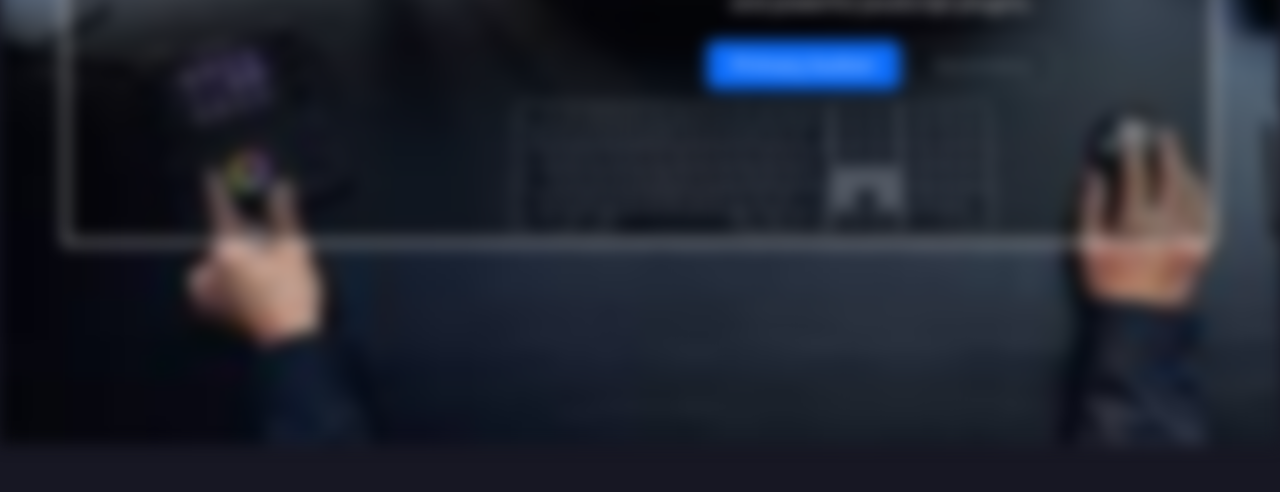
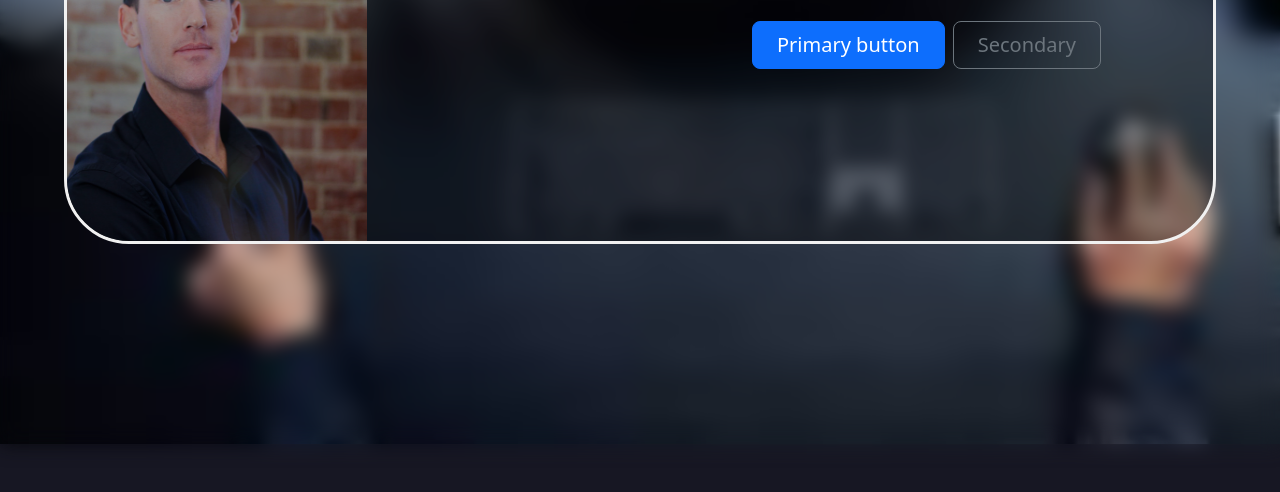
Before and after one commit to KyleSowers/KyleSowers.github.io, a website: page Index.html in a window 1280 px wide. Shown: the part 356-848 px from the top of the page. Drawn offline with nearby package versions, Linux system fonts and the light colour scheme.

Commit message:
Added personal photo to layer of hero.

```diff
--- a/Index.html
+++ b/Index.html
@@ -50,9 +50,10 @@
         </div>
     </nav>
     <main>
-        <div class="px-auto py-5 my-5 text-center hero-image ">
+        <div class="px-auto py-5 my-5 text-center hero-image position-relative ">
+            <div class="hero-bg"></div>
             <div class="heroInputs mx-auto">
-                <img class="d-block mx-auto mb-4" src="/docs/5.3/assets/brand/bootstrap-logo.svg" alt="" width="72" height="57">
+                <img class="d-block mx-auto mb-4 my-photo" src="./images/codeup-photo1%20copy.jpg" alt="" >
                 <h1 class="display-5 fw-bold text-body-light">Centered hero</h1>
                 <div class="col-lg-6 mx-auto">
                     <p class="lead mb-4">Quickly design and customize responsive mobile-first sites with Bootstrap, the world’s most popular front-end open source toolkit, featuring Sass variables and mixins, responsive grid system, extensive prebuilt components, and powerful JavaScript plugins.</p>
--- a/index.css
+++ b/index.css
@@ -30,9 +30,19 @@ body {
     height: 100vh;
     background-size: cover;
     color: white;
+}
 
-    filter: blur(8px);
-    -webkit-filter: blur(8px);
+.hero-bg {
+    background-image: url("images/software-development2.jpeg");
+    background-repeat: no-repeat;
+    background-position: center;
+    background-size: cover;
+    position: absolute;
+    top: 0;
+    left: 0;
+    width: 100%;
+    height: 100%;
+    filter: blur(10px);
 }
 
 .heroInputs {
@@ -47,8 +57,23 @@ body {
     z-index: 2;
     width: 90vw;
     height: 50vh;
-    padding: 20px;
+    padding-left: -10;
     text-align: center;
+    filter: none;
+    -webkit-filter: none;
+    position: relative;
+    border-radius: 65px;
+    overflow: hidden;
+}
+
+.my-photo {
+    width: 25vw;
+    height: 130%;
+    margin-left: -20px;
+    position: relative;
+    bottom: 20px;
+    right: 20px;
+    opacity: 0.6;
 }
 
 
```
Also changed, not shown: images/codeup-photo1 copy.jpg (added).
